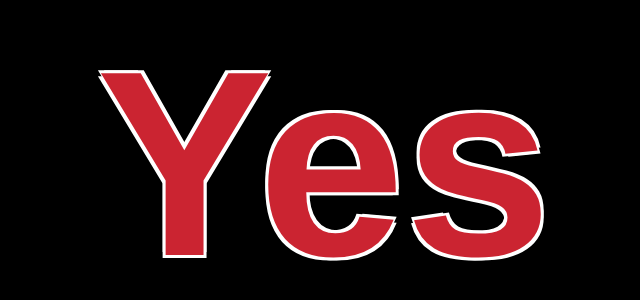
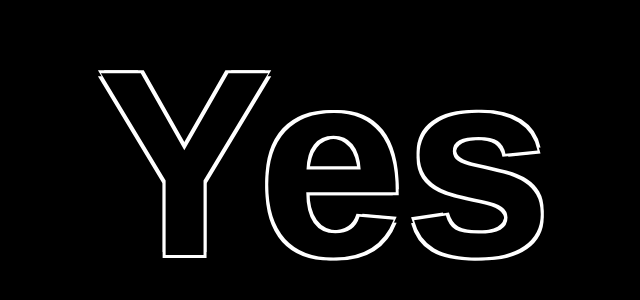
Before and after one commit to apokusin/iskrisbusy, a plain HTML site: page index.html in a window 1280 px wide. Shown: the part 236-536 px from the top of the page, without its empty margins (316-956 px from the left). Drawn offline with Linux system fonts and the light colour scheme.

Commit message:
Update index.html

```diff
--- a/index.html
+++ b/index.html
@@ -9,7 +9,7 @@
       font-size: 33vh;
       text-shadow: -3px -3px 0 #fff, 3px -3px 0 #fff, -3px 3px 0 #fff, 3px 3px 0 #fff;
       font-family: sans-serif;
-      color: #CB2431;
+      color: black;
     }
   </style>
 </head>
```
